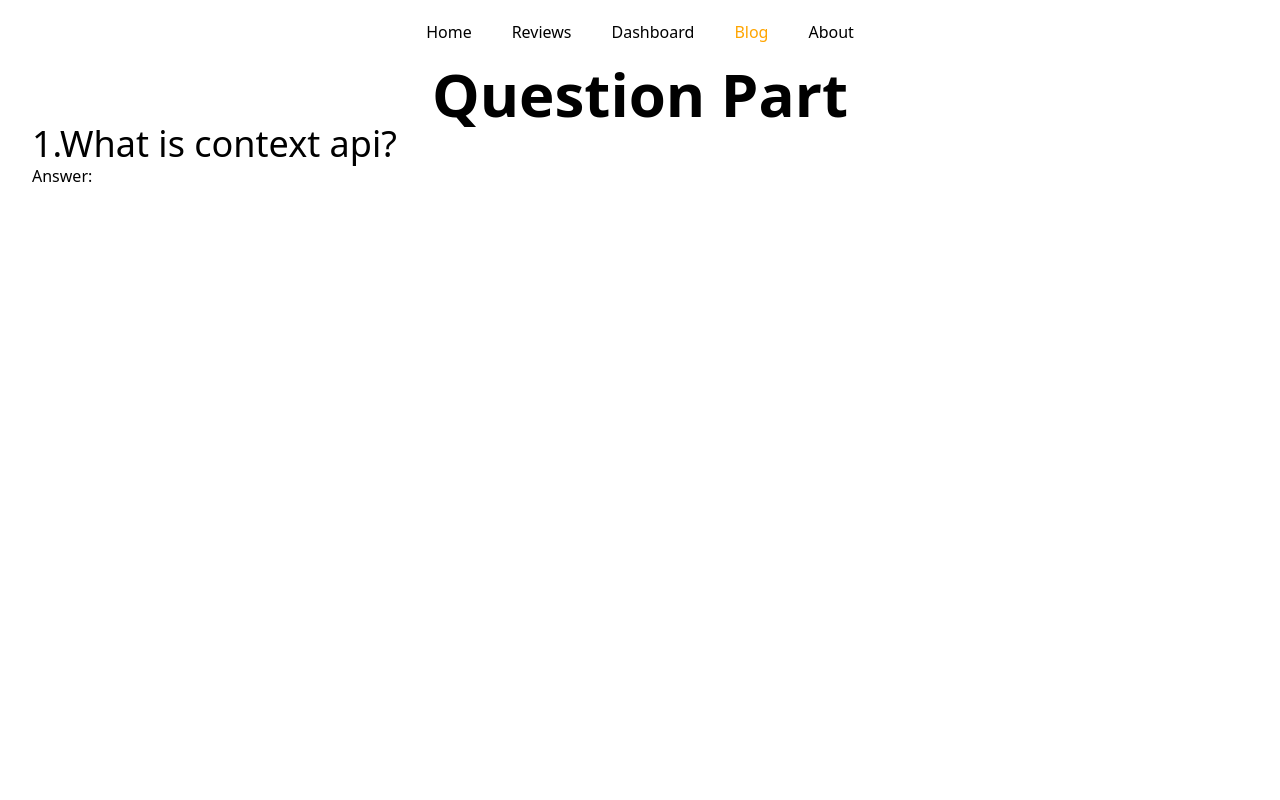
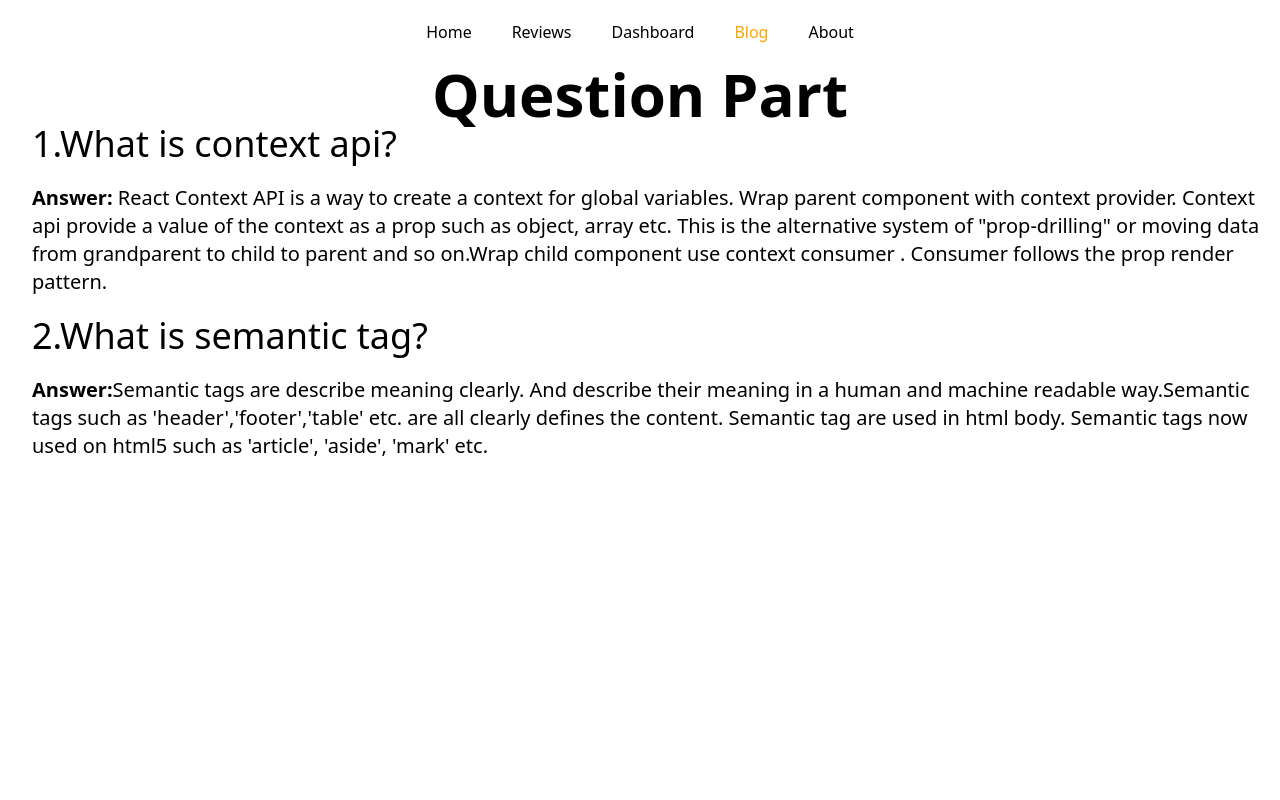
Before and after one commit to Proloycb/product-analysis, a React (Create React App) app: page /blog in a window 1280 px wide. Shown: the top 800 px of the page. Built offline with nearby package versions, Linux system fonts and the light colour scheme.

Commit message:
readme file edited and finished

```diff
--- a/src/components/Blog/Blog.js
+++ b/src/components/Blog/Blog.js
@@ -2,11 +2,17 @@ import React from 'react';
 
 const Blog = () => {
     return (
-        <div className='h-screen'>
+        <div className='md:h-screen'>
             <h1 className='text-6xl text-center font-bold'>Question Part</h1>
             <div className='ml-8'>
-                <h3 className='text-4xl'>1.What is context api?</h3>
-                <p>Answer: <span></span></p>
+                <div>
+                    <h3 className='text-4xl mb-5'>1.What is context api?</h3>
+                    <p className='text-xl'> <span className='font-bold'>Answer: </span>React Context API is a way to create a context for global variables. Wrap parent component with context provider. Context api provide a value of the context as a prop such as object, array etc. This is the alternative system of "prop-drilling" or moving data from grandparent to child to parent and so on.Wrap child component use context consumer . Consumer follows the prop render pattern.</p>
+                </div>
+                <div className='mt-5'>
+                    <h3 className='text-4xl mb-5'>2.What is semantic tag?</h3>
+                    <p className='text-xl'><span className='font-bold'>Answer:</span>Semantic tags are describe meaning clearly. And describe their meaning in a human and machine readable way.Semantic tags such as 'header','footer','table' etc. are all clearly defines the content. Semantic tag are used in html body. Semantic tags now used on html5 such as 'article', 'aside', 'mark' etc.</p>
+                </div>
             </div>
         </div>
     );
--- a/src/components/MyAreaChart/MyAreaChart.js
+++ b/src/components/MyAreaChart/MyAreaChart.js
@@ -3,9 +3,9 @@ import { Area, AreaChart, CartesianGrid, Tooltip, XAxis, YAxis } from 'recharts'
 
 const MyAreaChart = ({ data }) => {
     return (
-        <div className='mx-auto'>
+        <div className='md:mx-auto'>
             <h1 className='text-2xl text-center text-blue-700 font-bold mb-5'>Investment VS Revenue</h1>
-            <AreaChart width={400} height={300} data={data}>
+            <AreaChart width={330} height={300} data={data}>
                 <CartesianGrid strokeDasharray="3 3" />
                 <Area type='monotone' dataKey={'revenue'} stackId="1" stroke="#8884d8" fill="#8884d8" />
                 <Area type='monotone' dataKey={'investment'} stackId="1" stroke="#82ca9d" fill="#82ca9d" />
--- a/src/components/MyBarChart/MyBarChart.js
+++ b/src/components/MyBarChart/MyBarChart.js
@@ -3,9 +3,9 @@ import { Bar, BarChart, CartesianGrid, Tooltip, XAxis, YAxis } from 'recharts';
 
 const MyBarChart = ({data}) => {
     return (
-        <div className='mx-auto mt-12'>
+        <div className='md:mx-auto mt-12'>
             <h1 className='text-2xl text-center text-blue-700 font-bold mb-5'>Investment VS Revenue</h1>
-            <BarChart width={400} height={300} data={data}>
+            <BarChart width={330} height={300} data={data}>
                 <CartesianGrid strokeDasharray="3 3" />
                 <Bar type='monotone' dataKey={'revenue'} stackId="1" stroke="#8884d8" fill="#8884d8" />
                 <Bar type='monotone' dataKey={'investment'} stackId="1" stroke="#82ca9d" fill="#82ca9d" />
--- a/src/components/MyLineChart/MyLineChart.js
+++ b/src/components/MyLineChart/MyLineChart.js
@@ -4,9 +4,9 @@ import { Legend, Line, LineChart, Tooltip, XAxis, YAxis } from 'recharts';
 
 const MyLineChart = ({ data }) => {
     return (
-        <div className='mx-auto'>
+        <div className='md:mx-auto'>
             <h1 className='uppercase text-2xl text-center text-blue-700 font-bold mb-5'>Month Wise Sell</h1>
-            <LineChart width={400} height={300} data={data}>
+            <LineChart width={330} height={300} data={data}>
                 <Line type="monotone" dataKey={'sell'} stroke="#82ca9d" />
                 <XAxis dataKey={'month'}></XAxis>
                 <YAxis></YAxis>
--- a/src/components/MyPieChart/MyPieChart.js
+++ b/src/components/MyPieChart/MyPieChart.js
@@ -5,7 +5,7 @@ const MyPieChart = ({data}) => {
     return (
         <div className='mx-auto mt-12'>
             <h1 className='text-2xl text-center text-blue-700 font-bold mb-5'>Investment VS Revenue</h1>
-            <PieChart width={400} height={300}>
+            <PieChart width={330} height={300}>
                 <Pie data={data} dataKey={'investment'} cx="50%" cy="50%" outerRadius={60} fill="#8884d8"/>
                 <Pie data={data} dataKey={'revenue'} cx="50%" cy="50%" innerRadius={70} outerRadius={90} fill="#82ca9d" label/>
                 <Tooltip />
```
Also changed, not shown: 1 other file (tests, documents, lock files or other folders).
